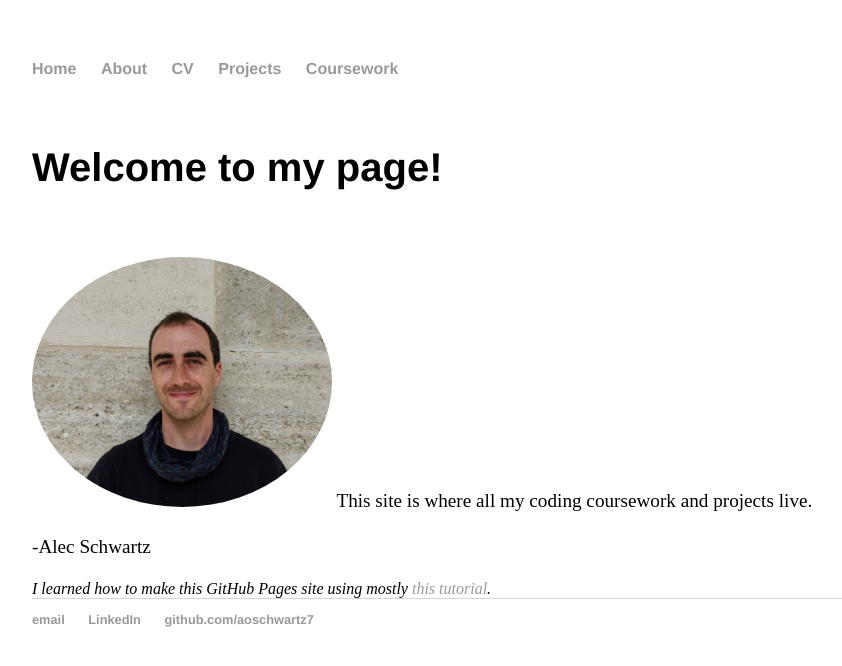
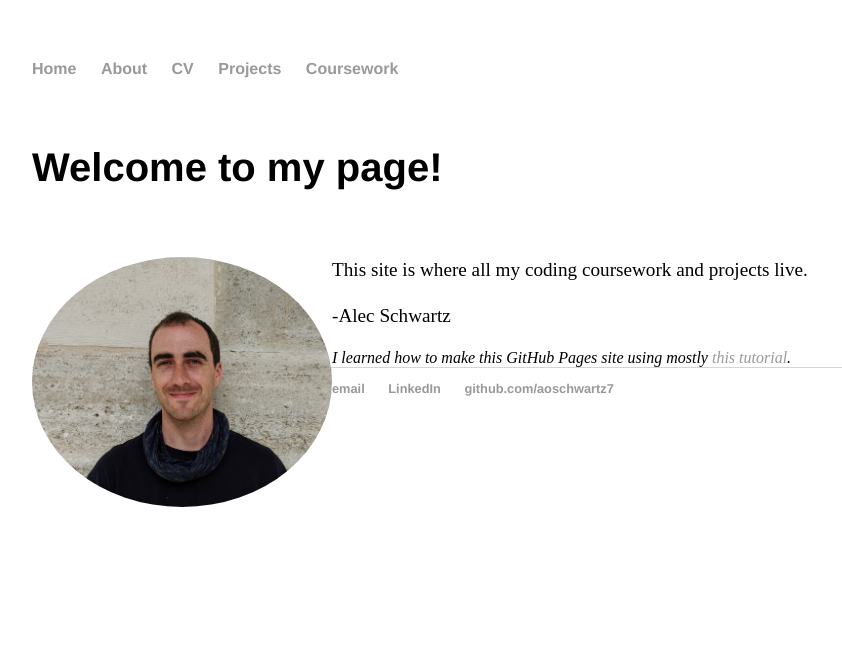
Before and after one commit to aoschwartz7/aoschwartz7.github.io, a Jekyll site: the page built from index.html, in a window 1280 px wide. Shown: the top 666 px of the page, without its empty margins (160-1002 px from the left). Built offline with Jekyll 4.4.1, drawn with Linux system fonts in a browser that asks for light colours.

Commit message:
formatting

```diff
--- a/index.html
+++ b/index.html
@@ -6,7 +6,7 @@ title: Alec
 
 
 <p>
-<img src="portrait.jpg" alt="me" style="width:300px;height:250px;border-radius: 50%;">
+<img src="portrait.jpg" alt="me" style="float:left;width:300px;height:250px;border-radius: 50%;">
 This site is where all my coding coursework and projects live.
 </p>
 
@@ -15,3 +15,5 @@ This site is where all my coding coursework and projects live.
 </p>
 
 <em>I learned how to make this GitHub Pages site using mostly <a href="http://jmcglone.com/guides/github-pages/">this tutorial</a>.</em>
+
+<!-- position:relative;right:30%; -->
```
